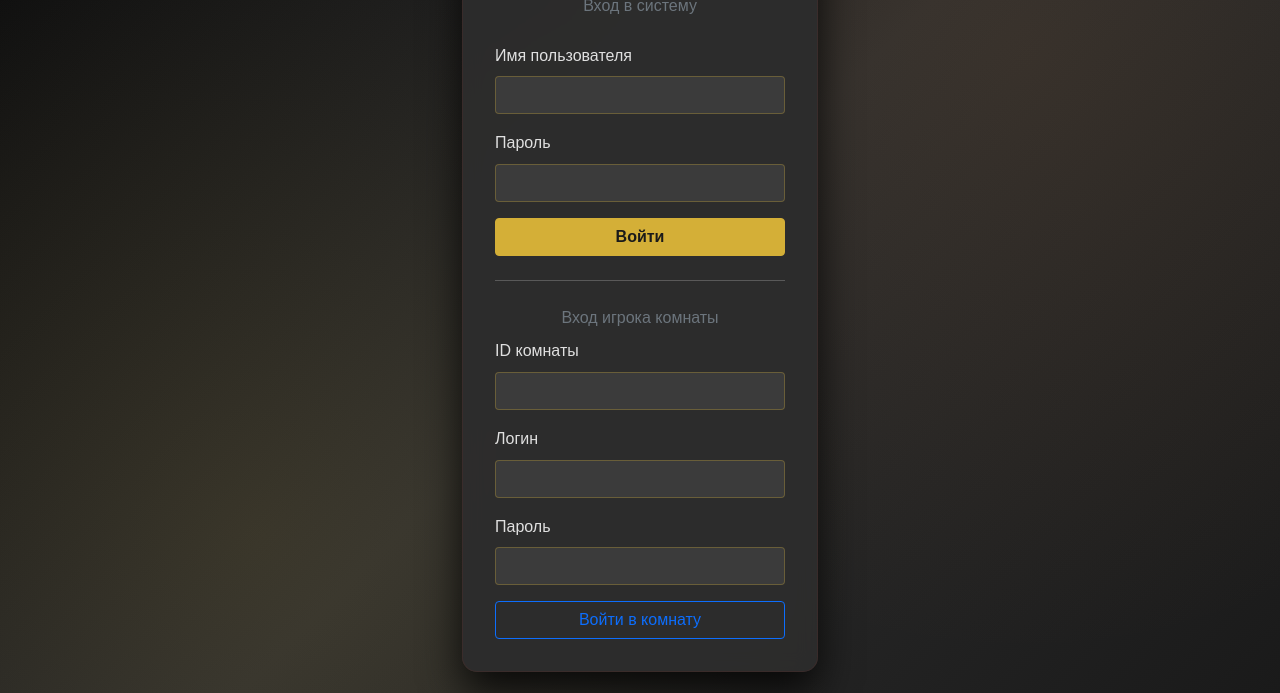
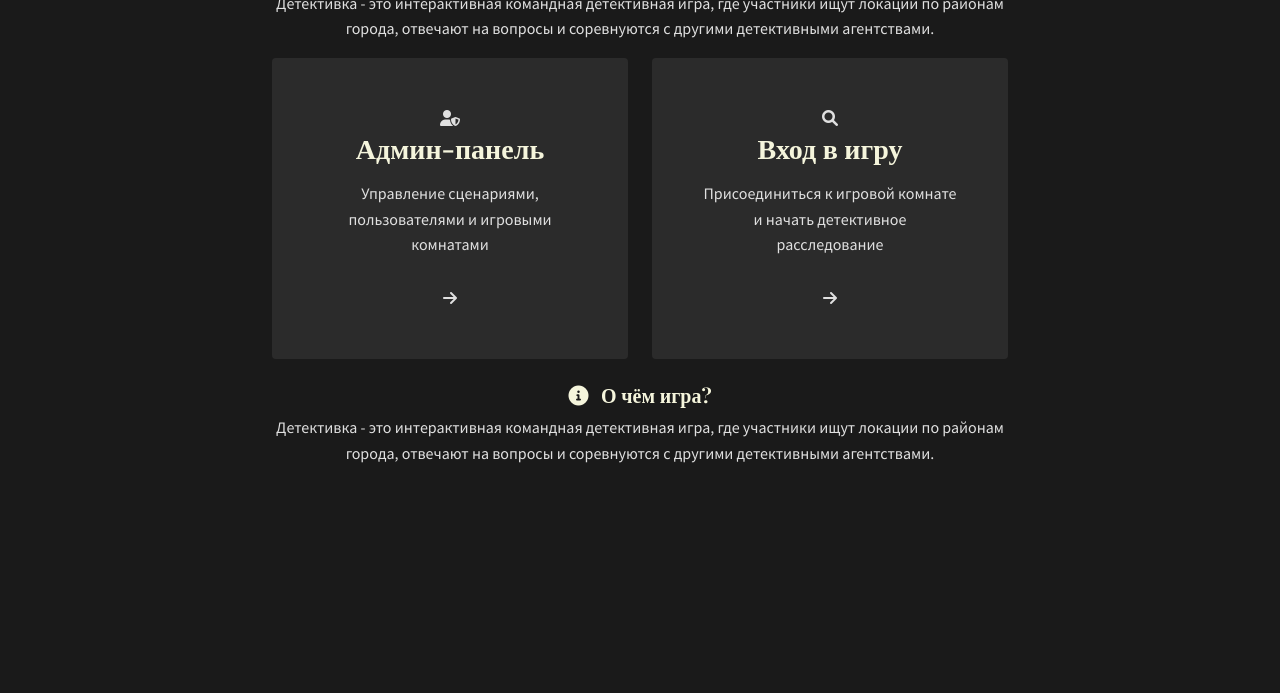
Before and after one commit to LozyMad/Detectivka, a website: page frontend/index.html in a window 1280 px wide. Shown: the part 107-800 px from the top of the page. Drawn offline with nearby package versions, Linux system fonts and the light colour scheme.

Commit message:
Fix main page: restore proper landing page with admin/player choice

```diff
--- a/frontend/index.html
+++ b/frontend/index.html
@@ -3,95 +3,94 @@
 <head>
     <meta charset="UTF-8">
     <meta name="viewport" content="width=device-width, initial-scale=1.0">
-    <title>Location Game - Вход</title>
+    <title>Детективка - Главная</title>
     <link href="https://cdn.jsdelivr.net/npm/bootstrap@5.1.3/dist/css/bootstrap.min.css" rel="stylesheet">
+    <link href="https://cdnjs.cloudflare.com/ajax/libs/font-awesome/6.0.0/css/all.min.css" rel="stylesheet">
+    <link href="https://fonts.googleapis.com/css2?family=Playfair+Display:wght@400;700&family=Source+Sans+Pro:wght@300;400;600&family=JetBrains+Mono:wght@400&display=swap" rel="stylesheet">
     <link href="css/style.css" rel="stylesheet">
 </head>
-<body class="auth-body">
-    <div class="container">
-        <div class="row justify-content-center">
-            <div class="col-md-6 col-lg-4">
-                <div class="auth-card">
-                    <div class="text-center mb-4">
-                        <h2 class="auth-title">Location Game</h2>
-                        <p class="text-muted">Вход в систему</p>
+<body class="main-body">
+    <div class="container-fluid">
+        <!-- Hero Section -->
+        <div class="hero-section">
+            <div class="container">
+                <div class="row justify-content-center text-center">
+                    <div class="col-lg-8">
+                        <h1 class="main-title">Детективка</h1>
+                        <p class="subtitle">Командная детективная игра</p>
+                        <p class="hero-description">
+                            Детективка - это интерактивная командная детективная игра, где участники ищут локации по районам города,
+                            отвечают на вопросы и соревнуются с другими детективными агентствами.
+                        </p>
+                    </div>
+                </div>
+            </div>
+        </div>
+
+        <!-- Choice Section -->
+        <div class="choice-section">
+            <div class="container">
+                <div class="row justify-content-center">
+                    <div class="col-md-5 col-lg-4 mb-4">
+                        <div class="choice-card admin-card card border-0" onclick="goToAdminLogin()">
+                            <div class="card-body text-center p-5">
+                                <div class="choice-icon">
+                                    <i class="fas fa-user-shield"></i>
+                                </div>
+                                <h3 class="card-title mb-3">Админ-панель</h3>
+                                <p class="card-text">
+                                    Управление сценариями, пользователями и игровыми комнатами
+                                </p>
+                                <i class="fas fa-arrow-right mt-3"></i>
+                            </div>
+                        </div>
                     </div>
 
-                    <form id="loginForm">
-                        <div class="mb-3">
-                            <label for="username" class="form-label">Имя пользователя</label>
-                            <input type="text" class="form-control" id="username" required>
+                    <div class="col-md-5 col-lg-4 mb-4">
+                        <div class="choice-card player-card card border-0" onclick="goToGameLogin()">
+                            <div class="card-body text-center p-5">
+                                <div class="choice-icon">
+                                    <i class="fas fa-search"></i>
+                                </div>
+                                <h3 class="card-title mb-3">Вход в игру</h3>
+                                <p class="card-text">
+                                    Присоединиться к игровой комнате и начать детективное расследование
+                                </p>
+                                <i class="fas fa-arrow-right mt-3"></i>
+                            </div>
                         </div>
+                    </div>
+                </div>
+            </div>
+        </div>
 
-                        <div class="mb-3">
-                            <label for="password" class="form-label">Пароль</label>
-                            <input type="password" class="form-control" id="password" required>
-                        </div>
-
-                        <button type="submit" class="btn btn-primary w-100">Войти</button>
-                    </form>
-
-                    <div id="message" class="mt-3"></div>
-
-                    <hr class="my-4">
-                    <div class="text-center mb-2 text-muted">Вход игрока комнаты</div>
-                    <form id="roomLoginForm">
-                        <div class="mb-3">
-                            <label for="roomId" class="form-label">ID комнаты</label>
-                            <input type="number" class="form-control" id="roomId" required>
-                        </div>
-                        <div class="mb-3">
-                            <label for="roomUsername" class="form-label">Логин</label>
-                            <input type="text" class="form-control" id="roomUsername" required>
-                        </div>
-                        <div class="mb-3">
-                            <label for="roomPassword" class="form-label">Пароль</label>
-                            <input type="password" class="form-control" id="roomPassword" required>
-                        </div>
-                        <button type="submit" class="btn btn-outline-primary w-100">Войти в комнату</button>
-                    </form>
+        <!-- Info Section -->
+        <div class="info-section">
+            <div class="container">
+                <div class="row justify-content-center">
+                    <div class="col-lg-8 text-center">
+                        <h5 class="info-title">
+                            <i class="fas fa-info-circle me-2"></i>
+                            О чём игра?
+                        </h5>
+                        <p class="info-text">
+                            Детективка - это интерактивная командная детективная игра, где участники ищут локации по районам города,
+                            отвечают на вопросы и соревнуются с другими детективными агентствами.
+                        </p>
+                    </div>
                 </div>
             </div>
         </div>
     </div>
 
-    <script src="js/auth.js"></script>
     <script>
-    (function(){
-        const API_BASE = '/api';
-        const form = document.getElementById('roomLoginForm');
-        if (!form) return;
-        form.addEventListener('submit', async (e) => {
-            e.preventDefault();
-            const room_id = document.getElementById('roomId').value;
-            const username = document.getElementById('roomUsername').value;
-            const password = document.getElementById('roomPassword').value;
-            const msg = document.getElementById('message');
-            try {
-                const res = await fetch(`${API_BASE}/auth/room-login`, {
-                    method: 'POST',
-                    headers: { 'Content-Type': 'application/json' },
-                    body: JSON.stringify({ room_id, username, password })
-                });
-                const data = await res.json();
-                if (!res.ok) {
-                    msg.innerHTML = `<div class="alert alert-danger">${data.error || 'Ошибка входа'}</div>`;
-                    return;
-                }
-                localStorage.setItem('token', data.token);
-                localStorage.setItem('room', JSON.stringify(data.room));
-                localStorage.setItem('roomUser', JSON.stringify({
-                    id: data.user.id,
-                    username: data.user.username,
-                    room_id: data.room.id,
-                    scenario_id: data.room.scenario_id
-                }));
-                window.location.href = '/game';
-            } catch (err) {
-                msg.innerHTML = '<div class="alert alert-danger">Ошибка соединения</div>';
-            }
-        });
-    })();
+        function goToAdminLogin() {
+            window.location.href = '/admin-login';
+        }
+
+        function goToGameLogin() {
+            window.location.href = '/game-login';
+        }
     </script>
 </body>
 </html>
```
